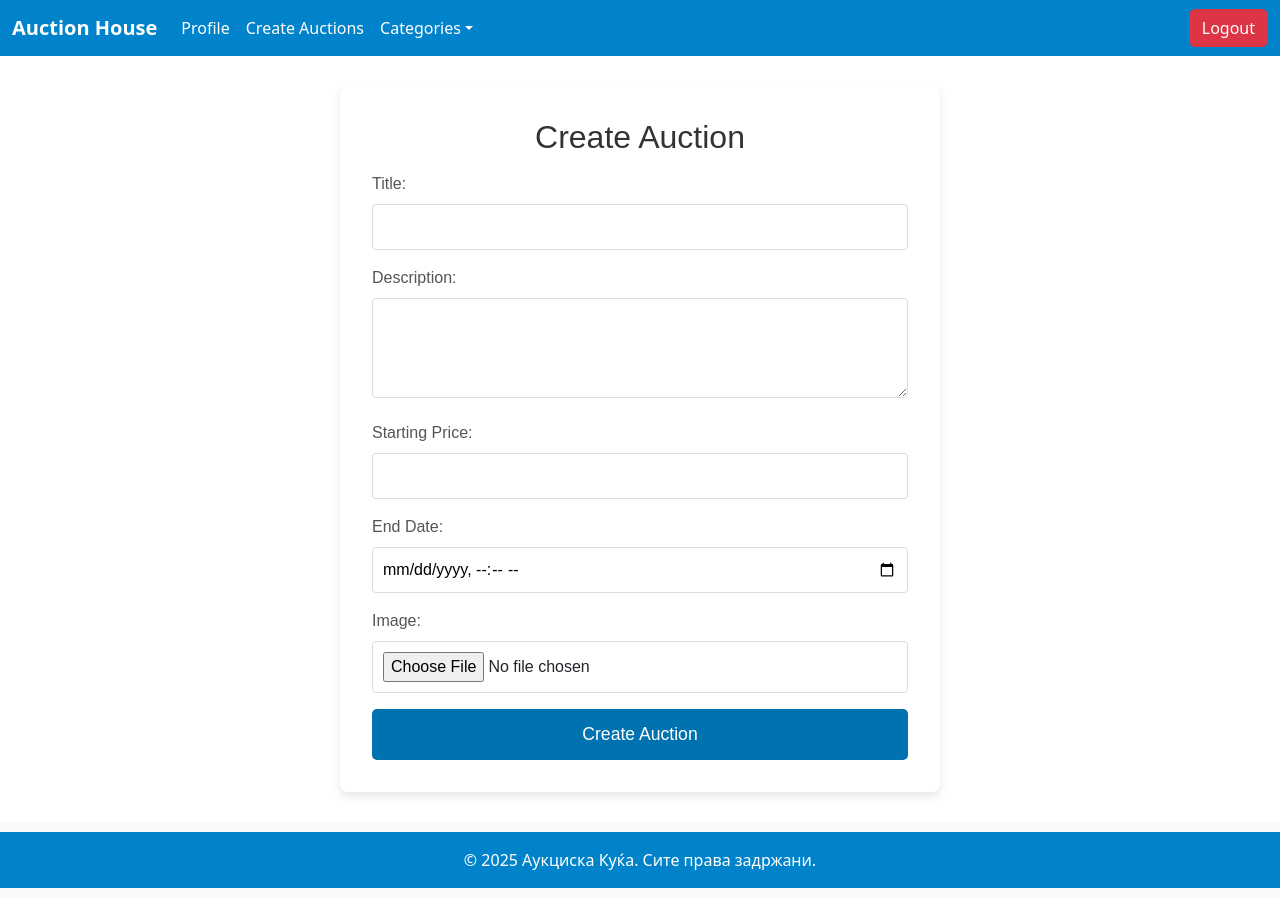
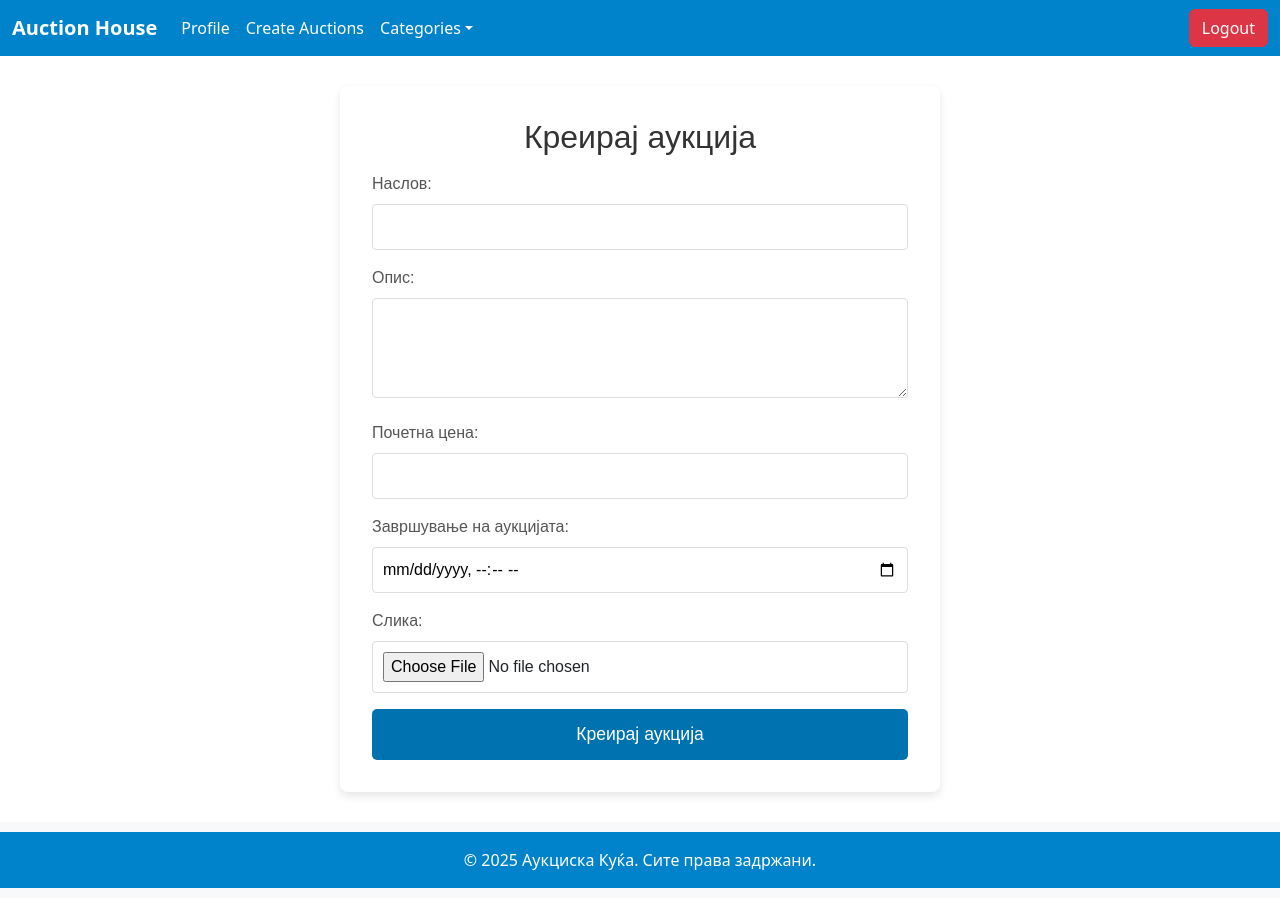
Before and after one commit to martinristow/front-end-auction-house, a React (Vite) app in the folder auction-house/: page /auctions in a window 1280 px wide. Built offline with nearby package versions, Linux system fonts and the light colour scheme; sample sign-in values are in the browser's storage.

Commit message:
Text translation

```diff
--- a/auction-house/src/Components/CreateAuctionForm.jsx
+++ b/auction-house/src/Components/CreateAuctionForm.jsx
@@ -45,7 +45,7 @@ const CreateAuctionForm = () => {
             console.error("Error creating auction:", error);
 
             if (error.response && error.response.status === 401) {
-                setErrorMessage("You must be an admin to create an auction.");
+                setErrorMessage("Мора да бидете админ за да креирате аукција.");
             } else {
                 setErrorMessage("An error occurred while creating the auction.");
             }
@@ -54,11 +54,11 @@ const CreateAuctionForm = () => {
 
     return (
         <div className="create-auction-form">
-            <h2>Create Auction</h2>
+            <h2>Креирај аукција</h2>
             {errorMessage && <div className="error-message">{errorMessage}</div>}
             <form onSubmit={handleSubmit}>
                 <div>
-                    <label>Title:</label>
+                    <label>Наслов:</label>
                     <input
                         type="text"
                         value={title}
@@ -67,7 +67,7 @@ const CreateAuctionForm = () => {
                     />
                 </div>
                 <div>
-                    <label>Description:</label>
+                    <label>Опис:</label>
                     <textarea
                         value={description}
                         onChange={(e) => setDescription(e.target.value)}
@@ -75,7 +75,7 @@ const CreateAuctionForm = () => {
                     />
                 </div>
                 <div>
-                    <label>Starting Price:</label>
+                    <label>Почетна цена:</label>
                     <input
                         type="number"
                         value={startingPrice}
@@ -84,7 +84,7 @@ const CreateAuctionForm = () => {
                     />
                 </div>
                 <div>
-                    <label>End Date:</label>
+                    <label>Завршување на аукцијата:</label>
                     <input
                         type="datetime-local"
                         value={endDate}
@@ -93,7 +93,7 @@ const CreateAuctionForm = () => {
                     />
                 </div>
                 <div>
-                    <label>Image:</label>
+                    <label>Слика:</label>
                     <input
                         type="file"
                         accept="image/*"
@@ -101,7 +101,7 @@ const CreateAuctionForm = () => {
                         required
                     />
                 </div>
-                <button type="submit">Create Auction</button>
+                <button type="submit">Креирај аукција</button>
             </form>
         </div>
     );
```
